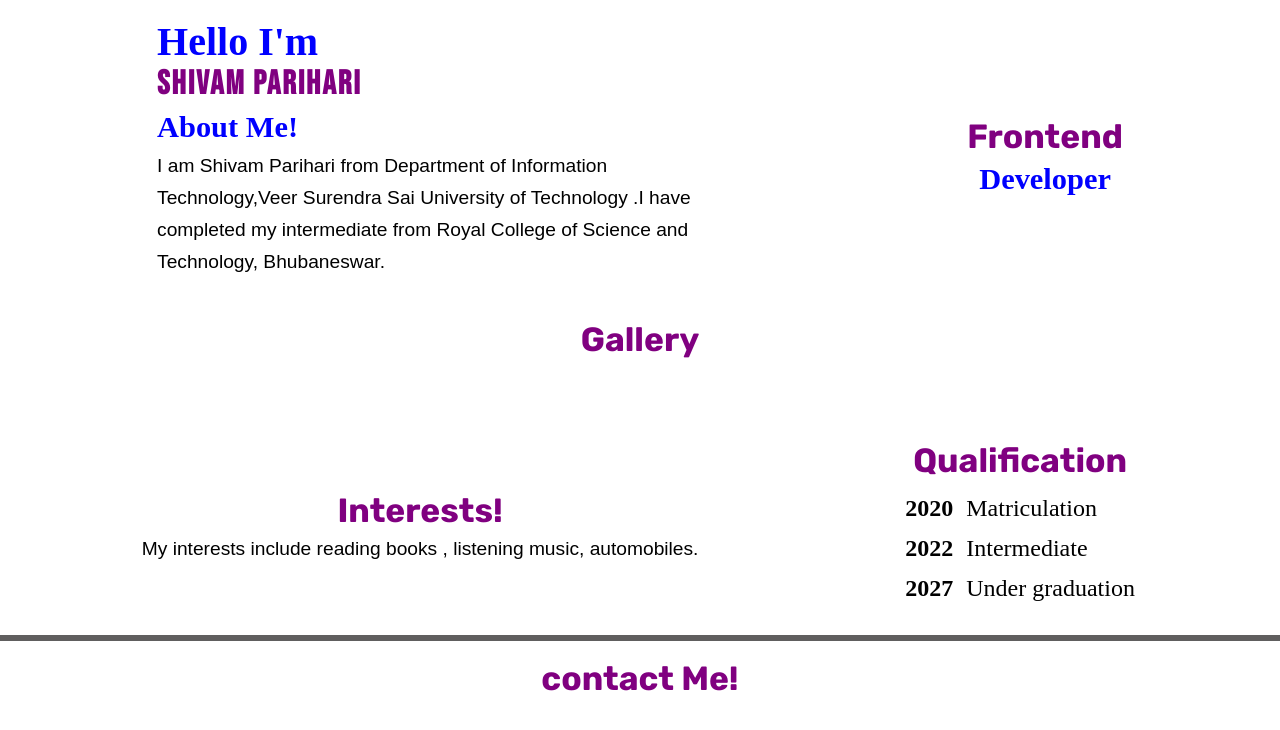
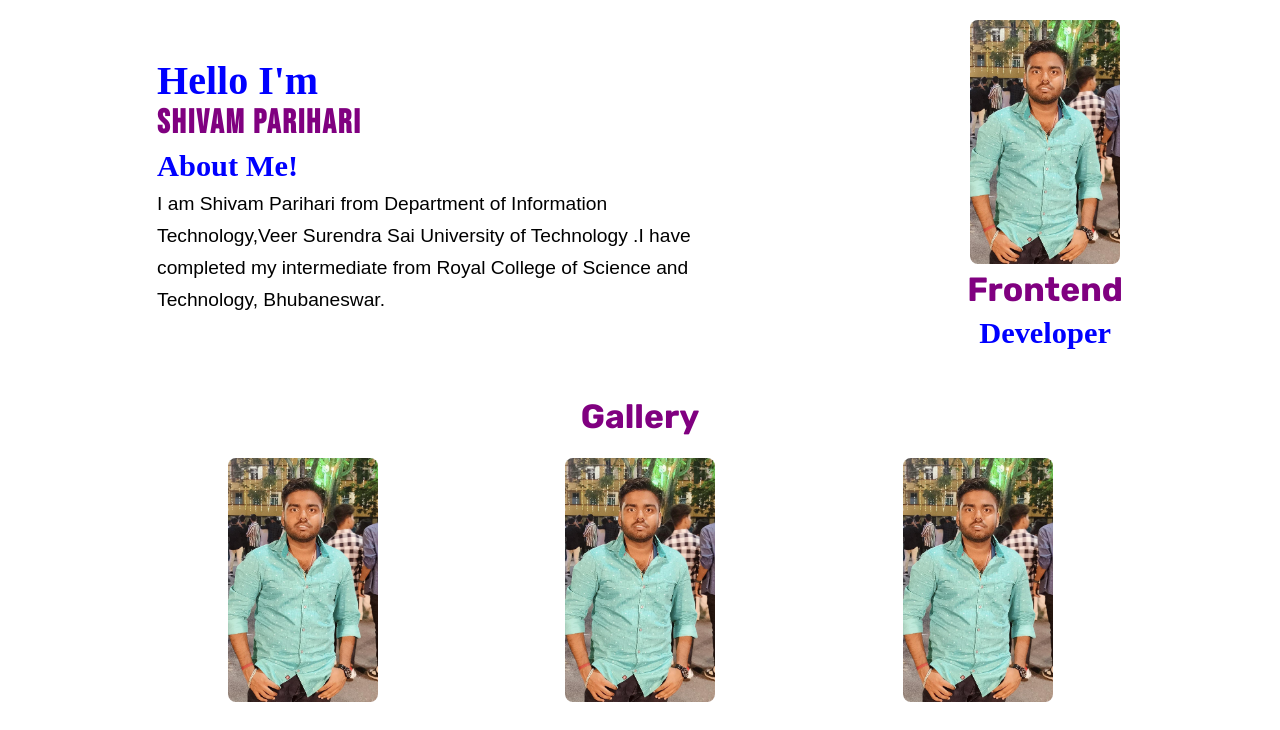
Before and after one commit to shivamparihari/webdev-task, a plain HTML site: page index.html in a window 1280 px wide. Shown: the top 730 px of the page. Drawn offline with Linux system fonts and the light colour scheme; the site is published under a folder, as on GitHub Pages, so addresses that start at the root find nothing; a web font is replaced by a local one.

Commit message:
webdev task completed

```diff
--- a/index.html
+++ b/index.html
@@ -32,7 +32,7 @@
             </div>
             <div class="right flex">
                 <div class="profile-photo">
-                    <img src="/shivam.jpg" alt="">
+                    <img src="./shivam.jpg" alt="">
                 </div>
                 <h3>Frontend</h3>
                 <h4>Developer</h4>
@@ -42,9 +42,9 @@
     <section class="section2">
         <h3 class="gallery-text">Gallery</h3>
         <div class="container flex section2-container">
-            <div class="photo-gallery"><img src="/shivam.jpg" alt=""></div>
-            <div class="photo-gallery"><img src="/shivam.jpg" alt=""></div>
-            <div class="photo-gallery"><img src="/shivam.jpg" alt=""></div>
+            <div class="photo-gallery"><img src="./shivam.jpg" alt=""></div>
+            <div class="photo-gallery"><img src="./shivam.jpg" alt=""></div>
+            <div class="photo-gallery"><img src="./shivam.jpg" alt=""></div>
         </div>
     </section>
     <section class="section3">
```
